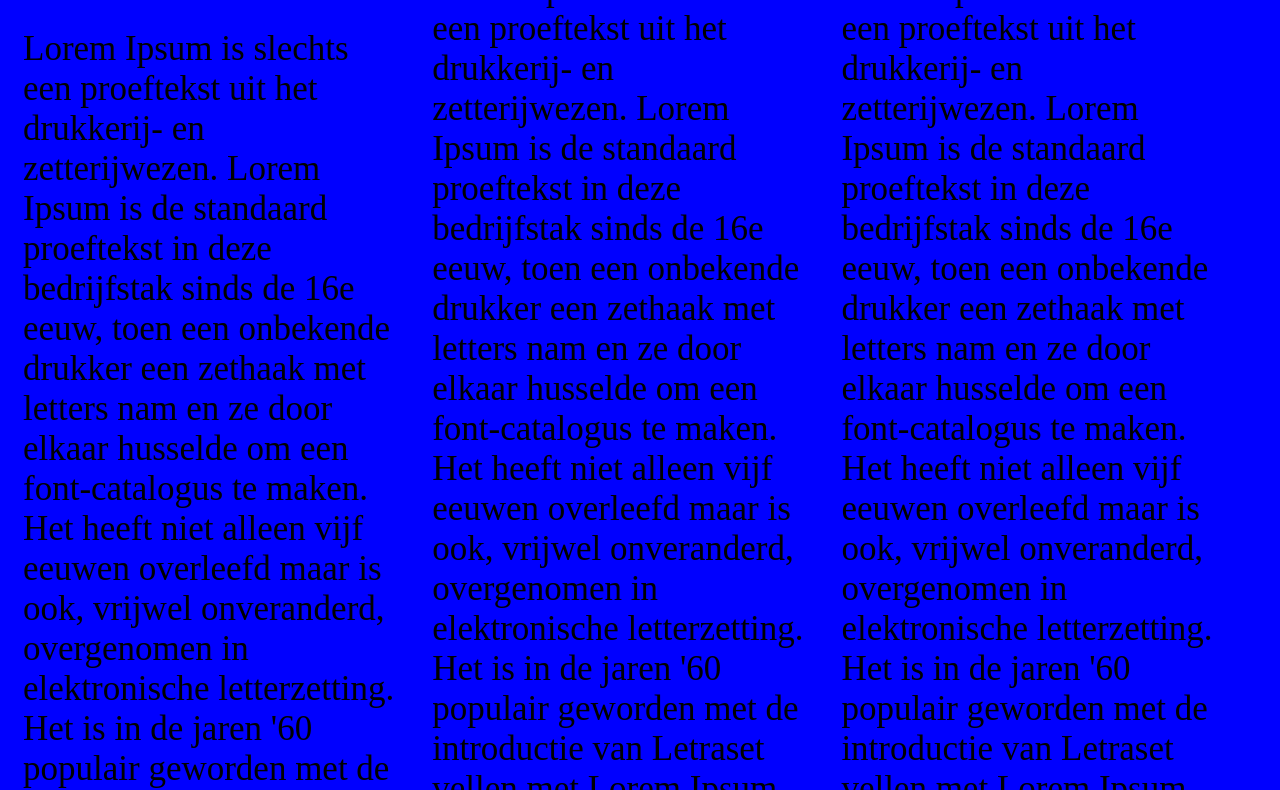
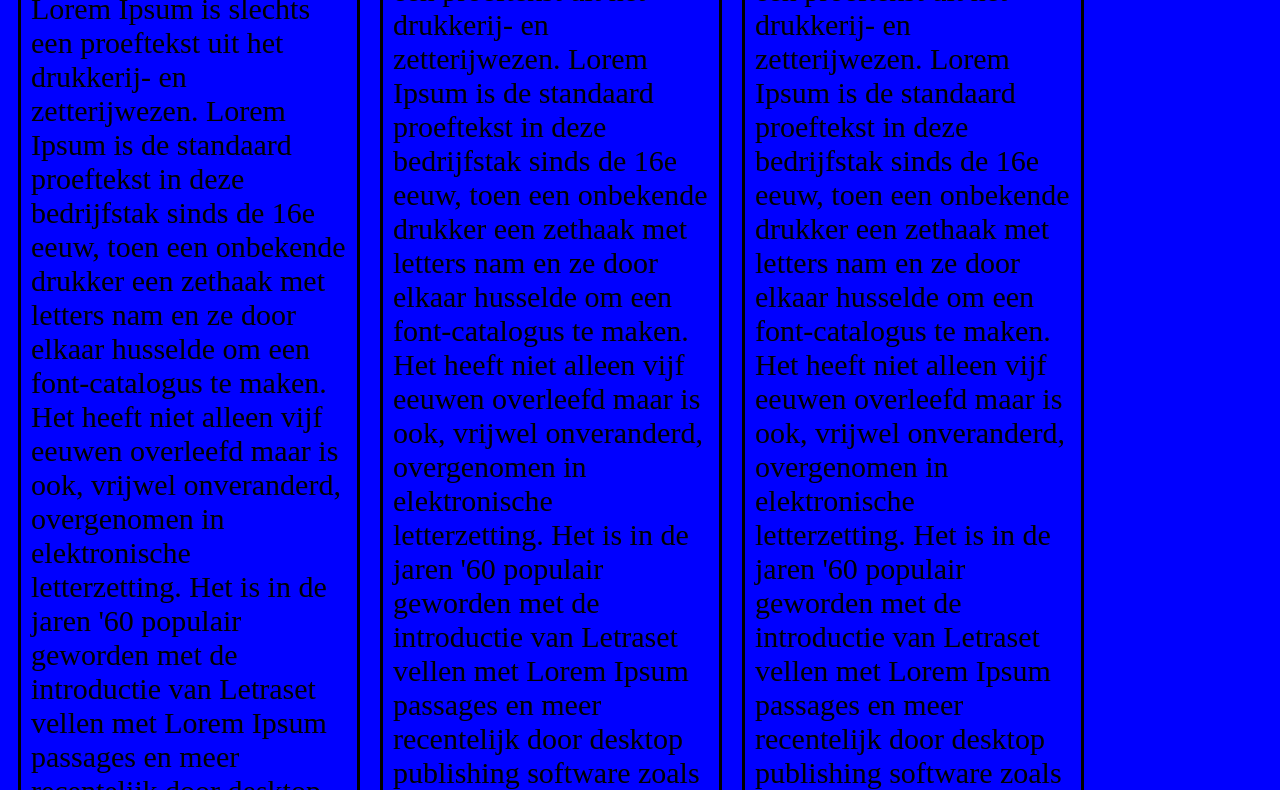
Before and after one commit to mcoulier/responsive-with-attitude, a plain HTML site: page index.html in a window 1280 px wide. Shown: the part 367-1157 px from the top of the page. Drawn offline with Linux system fonts and the light colour scheme.

Commit message:
Final version

```diff
--- a/style.css
+++ b/style.css
@@ -3,6 +3,7 @@
         background-color: red;
         font-size: 15px;
         box-sizing: border-box;
+        position: absolute;
     }
 
 }
@@ -18,43 +19,56 @@
         float:left;
         display:inline;
         width: 66%;
-        margin: 15px;
+        margin: 10px;
+        border-style: solid;
+        padding: 10px;
     }
     div.medium {
         float:left;
         display:inline;
         width: 33%;
-        margin: 15px;
+        margin: 10px;
+        border-style: solid;
+        padding: 10px;
     }
     div.large {
         float:bottom;
         display:inline-grid;
         width: 100%;
-        margin: 15px;
+        margin: 10px;
+        border-style: solid;
+        padding: 10px;
     }
 }
 @media screen and (min-width: 768px) {
     body {
         background-color: blue;
-        font-size: 35px;
+        font-size: 30px;
         box-sizing: border-box;
+        position: absolute;
     }
     div.small {
         float:left;
         display:inline;
-        width: 30%;
-        margin: 15px;
+        width: 25%;
+        margin: 10px;
+        border-style: solid;
+        padding: 10px;
     }
     div.medium {
         float:left;
         display:inline;
-        width: 30%;
-        margin: 15px;
+        width: 25%;
+        margin: 10px;
+        border-style: solid;
+        padding: 10px;
     }
     div.large {
         float:left;
         display:inline;
-        width: 30%;
-        margin: 15px;
+        width: 25%;
+        margin: 10px;
+        border-style: solid;
+        padding: 10px;
     }
 }
```
